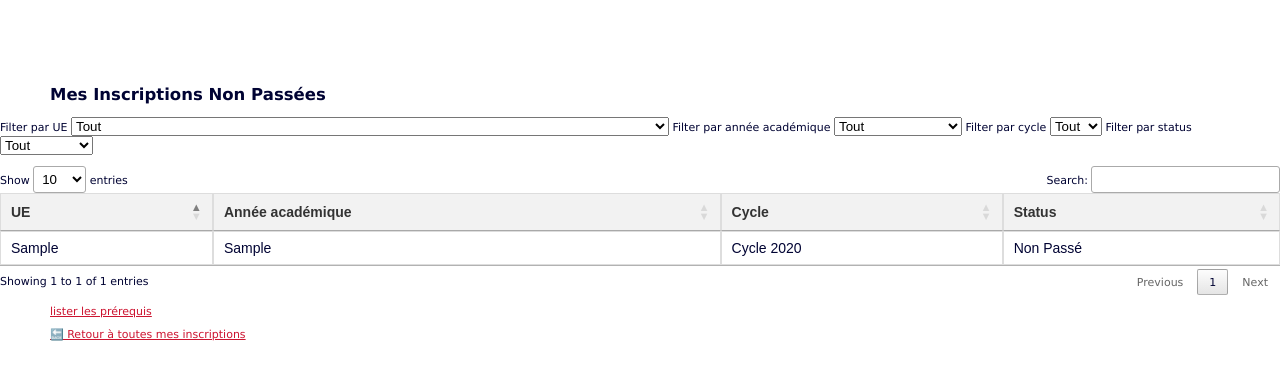
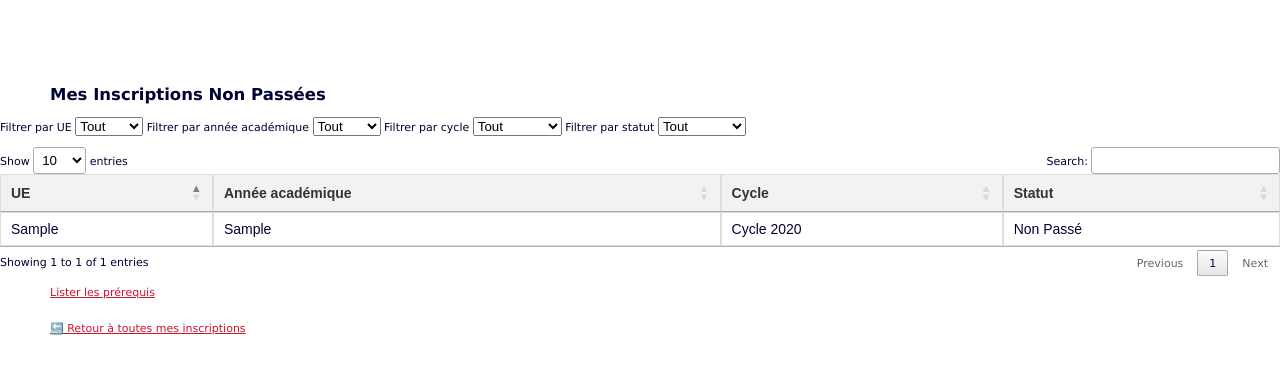
Before and after one commit to padeb185/IpefaSup4, a Django app: template templates/student/student_non_passed_registrations.html in a window 1280 px wide. Shown: the part 129-509 px from the top of the page. Run offline with Django 5.2, Linux system fonts and the light colour scheme; tables that the repository leaves empty hold one stand-in row (values such as "Sample post"); the template is opened without the code that fills it: values that come from a table or form of the project are taken from there, most other values are stand-ins (such as "Sample title", 1, 10 or a date in 2020); some libraries are stand-ins or nearby versions.

Commit message:
student passed

```diff
--- a/templates/student/student_non_passed_registrations.html
+++ b/templates/student/student_non_passed_registrations.html
@@ -3,44 +3,47 @@
 {% block content %}
 <header class="welcome-header">
     <div class="user-info">
-            Bienvenue sur IpefaSup,  {{ logged_user.first_name }} {{ logged_user.last_name }}
+        Bienvenue sur IpefaSup, {{ logged_user.first_name }} {{ logged_user.last_name }}
     </div>
     <div class="date-time">
         Nous sommes le {{ current_date_time }}
     </div>
 </header>
+
 <h1>Mes Inscriptions Non Passées</h1>
+
 <div>
     <p>
-            <label for="ueFilter">Filter par UE</label>
+        <label for="ueFilter">Filtrer par UE</label>
         <select id="ueFilter">
             <option value="">Tout</option>
             {% for registration in registrations %}
-                    <option value="{{ registration }}">{{ registration }}</option>
+                <option value="{{ registration.academic_ue.wording }}">{{ registration.academic_ue.wording }}</option>
             {% endfor %}
         </select>
 
-            <label for="academicYear">Filter par année académique</label>
+        <label for="academicYear">Filtrer par année académique</label>
         <select id="academicYear">
             <option value="">Tout</option>
-                {% for academic in academicYear %}
-                    <option value="{{ academic }}">{{ academic }}</option>
+            {% for registration in registrations %}
+                <option value="{{ registration.academic_ue.academicYear }}">{{ registration.academic_ue.academicYear }}</option>
             {% endfor %}
         </select>
 
-            <label for="yearCycle">Filter par cycle</label>
+        <label for="yearCycle">Filtrer par cycle</label>
         <select id="yearCycle">
             <option value="">Tout</option>
-                {% for year in yearCycle %}
-                    <option value="{{ year }}">{{ year }}</option>
+            {% for registration in registrations %}
+                <option value="Cycle {{ registration.academic_ue.yearCycle }}">Cycle {{ registration.academic_ue.yearCycle }}</option>
             {% endfor %}
         </select>
-             <label for="status">Filter par status</label>
+
+        <label for="status">Filtrer par statut</label>
         <select id="status">
             <option value="">Tout</option>
-                {% for stat in status %}
-                    <option value="{{ stat }}">{{ stat }}</option>
-                {% endfor %}
+            <option value="Non Passé">Non Passé</option>
+            <option value="Approuvé">Approuvé</option>
+            <option value="Inconnu">Inconnu</option>
         </select>
     </p>
 </div>
@@ -51,7 +54,7 @@
             <th>UE</th>
             <th>Année académique</th>
             <th>Cycle</th>
-            <th>Status</th>
+            <th>Statut</th>
         </tr>
     </thead>
     <tbody>
@@ -72,7 +75,7 @@
             </tr>
         {% empty %}
             <tr>
-                <td colspan="3">Aucune inscription non passée.</td>
+                <td colspan="4">Aucune inscription non passée.</td>
             </tr>
         {% endfor %}
     </tbody>
@@ -80,28 +83,31 @@
 
 <script>
 $(document).ready(function() {
-            var table = $('table').dataTable();
+    var table = $('table').DataTable(); // Attention au D majuscule
 
     $('#ueFilter').on('change', function() {
         var val = $(this).val();
-                table.column(0).search(val).draw();
+        table.column(0).search(val).draw(); // Colonne UE
     });
+
     $('#academicYear').on('change', function() {
         var val = $(this).val();
-                table.column(1).search(val).draw();
+        table.column(1).search(val).draw(); // Colonne Année académique
     });
+
     $('#yearCycle').on('change', function() {
         var val = $(this).val();
-                table.column(2).search(val).draw();
+        table.column(2).search(val).draw(); // Colonne Cycle
     });
+
     $('#status').on('change', function() {
         var val = $(this).val();
-                table.column(3).search(val).draw();
+        table.column(3).search(val).draw(); // Colonne Statut
     });
-        })
+});
 </script>
 
-    <a href="{% url 'student_prerequisites' %}">lister les prérequis</a>
+<a href="{% url 'student_prerequisites' %}">Lister les prérequis</a><br>
 <a href="{% url 'student_registration' %}">🔙 Retour à toutes mes inscriptions</a>
 
 {% endblock %}
```
Also changed, not shown: templates/student/student_passed_registrations.html (+25 -23 lines). Lines whose indentation alone changed are shown as unchanged.
